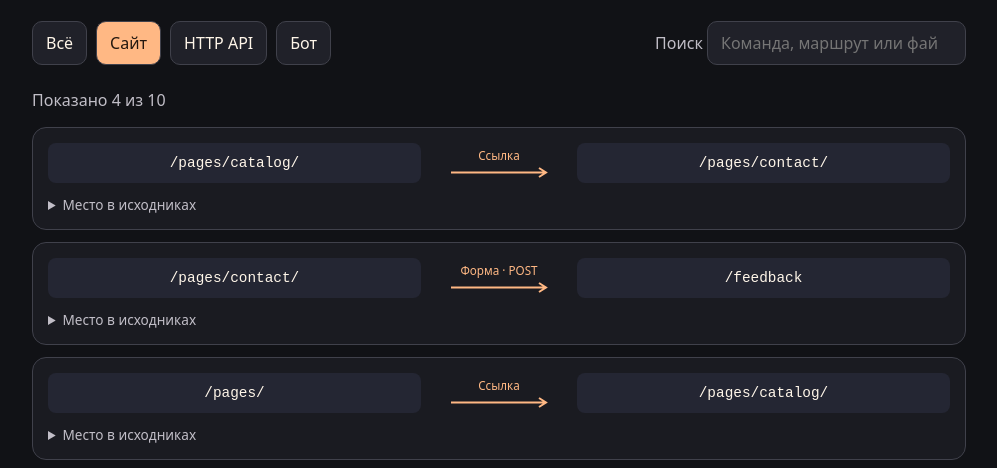
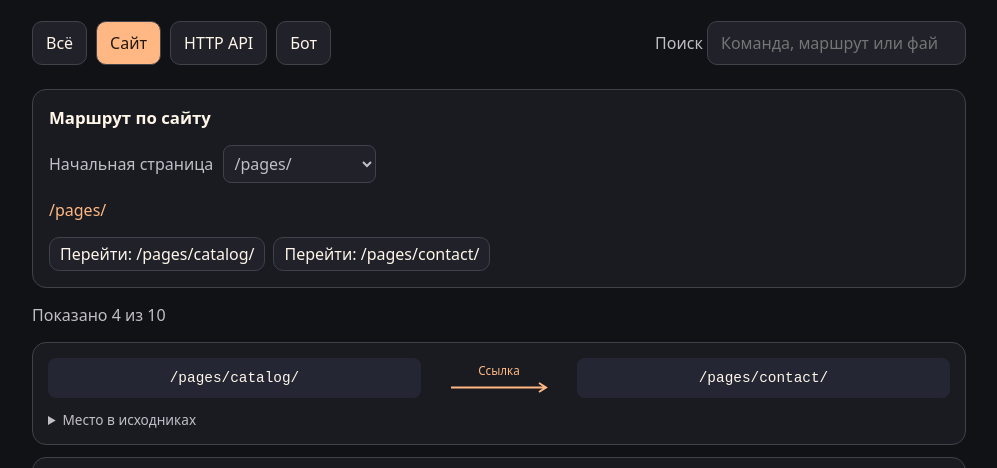
Before and after one commit to mainstarkov/portfolio, a plain HTML site: page docs/repomap/index.html in a window 1280 px wide. Both pictures are taken after a click on the button "Сайт". Shown: the part 307-775 px from the top of the page, without its empty margins (141-1138 px from the left). Drawn offline with Linux system fonts and the light colour scheme.

Commit message:
feat: make website flows traceable step by step

```diff
--- a/docs/repomap/index.html
+++ b/docs/repomap/index.html
@@ -7,6 +7,8 @@
 :root{color-scheme:dark;background:#111216;color:#fff6e9;font:16px system-ui;--line:#40414b;--accent:#ffb884;--muted:#c1bec7}
 *{box-sizing:border-box}main{max-width:1050px;margin:auto;padding:clamp(20px,5vw,58px)}header{border-bottom:1px solid var(--line);padding-bottom:22px}.logo{color:var(--accent);font:bold .85rem ui-monospace,monospace;letter-spacing:.13em}
 h1{font:normal clamp(2.6rem,8vw,6rem)/1 Georgia,serif;letter-spacing:-.055em;margin:12px 0;overflow-wrap:anywhere}p,summary{color:var(--muted)}button,input{font:inherit;border:1px solid var(--line);border-radius:10px;background:#202129;color:inherit;padding:10px 13px}button{cursor:pointer}button[aria-pressed=true]{background:var(--accent);color:#23170f}.toolbar{display:flex;gap:9px;flex-wrap:wrap;align-items:center;margin:24px 0}.toolbar label{margin-left:auto}.flow{border:1px solid var(--line);border-radius:14px;margin:12px 0;padding:15px;background:#1a1b21}.nodes{display:grid;grid-template-columns:minmax(0,1fr) minmax(65px,140px) minmax(0,1fr);align-items:center;gap:8px}.node{padding:12px 8px;text-align:center;background:#242633;border-radius:8px;font: .9rem ui-monospace,monospace;overflow-wrap:anywhere}.edge{text-align:center;color:var(--accent);font-size:.73rem}.edge svg{display:block;max-width:100%;height:11px;width:100%;margin-top:4px}.edge path{stroke:currentColor;stroke-width:2;fill:none}details{margin-top:12px;font-size:.85rem;overflow-wrap:anywhere}summary{cursor:pointer}label{color:var(--muted)}[hidden]{display:none!important}@media(max-width:555px){.toolbar label{margin-left:0}.node{font-size:.77rem}}:focus-visible{outline:2px solid var(--accent);outline-offset:3px}
+
+.journey{padding:16px;border:1px solid var(--line);border-radius:14px;background:#1a1b21}.journey h2{margin:0;font-size:1.05rem}.steps,.targets{display:flex;gap:8px;flex-wrap:wrap;align-items:center;padding:0;list-style:none}.steps li{display:flex;align-items:center;gap:8px;color:var(--accent);overflow-wrap:anywhere}.steps li+li::before{content:"→"}.targets button{padding:5px 10px}.journey select{font:inherit;background:#202129;color:inherit;border:1px solid var(--line);border-radius:8px;padding:6px;margin-left:6px;max-width:100%}
 </style>
 <main>
 <header><div class="logo">REPOMAP</div><h1>Лавка · сайт и бот</h1><p>5 файлов изучено · 10 связей найдено</p><p>Карта построена по исходникам. Динамические маршруты и действия могут потребовать проверки в коде.</p></header>
@@ -17,6 +19,12 @@ h1{font:normal clamp(2.6rem,8vw,6rem)/1 Georgia,serif;letter-spacing:-.055em;mar
 <button data-kind="bot" type="button" aria-pressed="false">Бот</button>
 <label>Поиск <input type="search" id="search" placeholder="Команда, маршрут или файл"></label>
 </div>
+<section class="journey" id="journey" hidden>
+ <h2>Маршрут по сайту</h2>
+ <p><label>Начальная страница <select id="start-page"></select></label></p>
+ <ol class="steps" id="steps" aria-label="Пройденный путь" aria-live="polite"></ol>
+ <div class="targets" id="targets"></div>
+</section>
 <p id="shown" aria-live="polite"></p>
 <section id="map" aria-label="Связи">
 
@@ -118,7 +126,47 @@ const controls = [...document.querySelectorAll('button[data-kind]')];
 const flows = [...document.querySelectorAll('.flow')];
 const search = document.querySelector('#search');
 let kind = 'all';
+const paths = new Map();
+for (const flow of flows.filter(item => item.dataset.kind === 'site')) {
+ const [from, to] = [...flow.querySelectorAll('.node')].map(node => node.textContent);
+ if (!paths.has(from)) paths.set(from, new Set());
+ paths.get(from).add(to);
+}
+const start = document.querySelector('#start-page');
+const steps = document.querySelector('#steps');
+const targets = document.querySelector('#targets');
+for (const path of [...paths.keys()].sort()) start.add(new Option(path, path));
+let trail = start.value ? [start.value] : [];
+function drawTrail() {
+ steps.replaceChildren(...trail.map(path => {
+  const step = document.createElement('li');
+  step.textContent = path;
+  return step;
+ }));
+ const next = paths.get(trail.at(-1)) || new Set();
+ targets.replaceChildren(...[...next].map(path => {
+  const button = document.createElement('button');
+  button.type = 'button';
+  button.textContent = 'Перейти: ' + path;
+  button.addEventListener('click', () => {
+   trail.push(path);
+   drawTrail();
+   targets.firstElementChild?.focus();
+  });
+  return button;
+ }));
+ if (trail.length > 1) {
+  const back = document.createElement('button');
+  back.type = 'button';
+  back.textContent = 'На шаг назад';
+  back.addEventListener('click', () => { trail.pop(); drawTrail(); targets.firstElementChild?.focus(); });
+  targets.append(back);
+ }
+}
+start.addEventListener('change', () => { trail = [start.value]; drawTrail(); });
+drawTrail();
 function update() {
+ document.querySelector('#journey').hidden = kind !== 'site' || paths.size === 0;
  const term = search.value.trim().toLowerCase();
  let count = 0;
  for (const flow of flows) {
```
Also changed, not shown: projects/go/repomap/report.html (+48 -0 lines), 1 other file.
